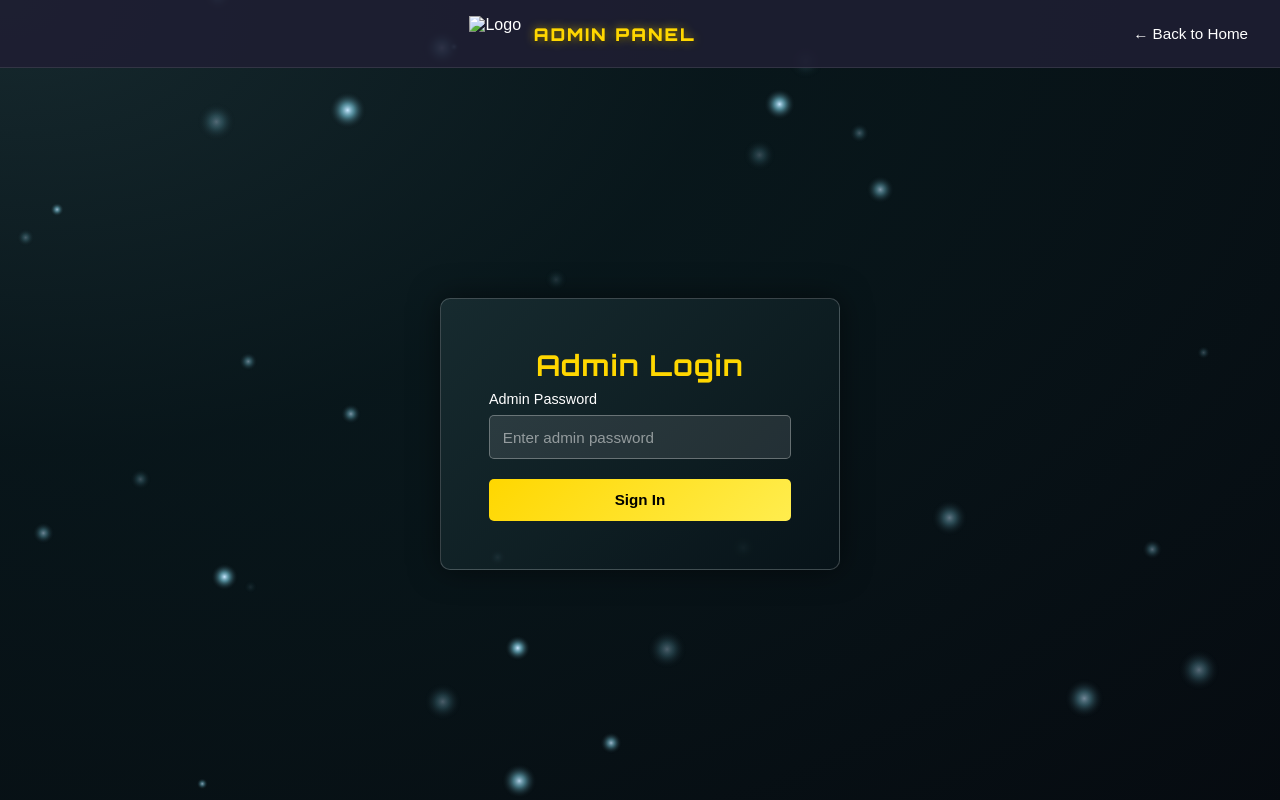
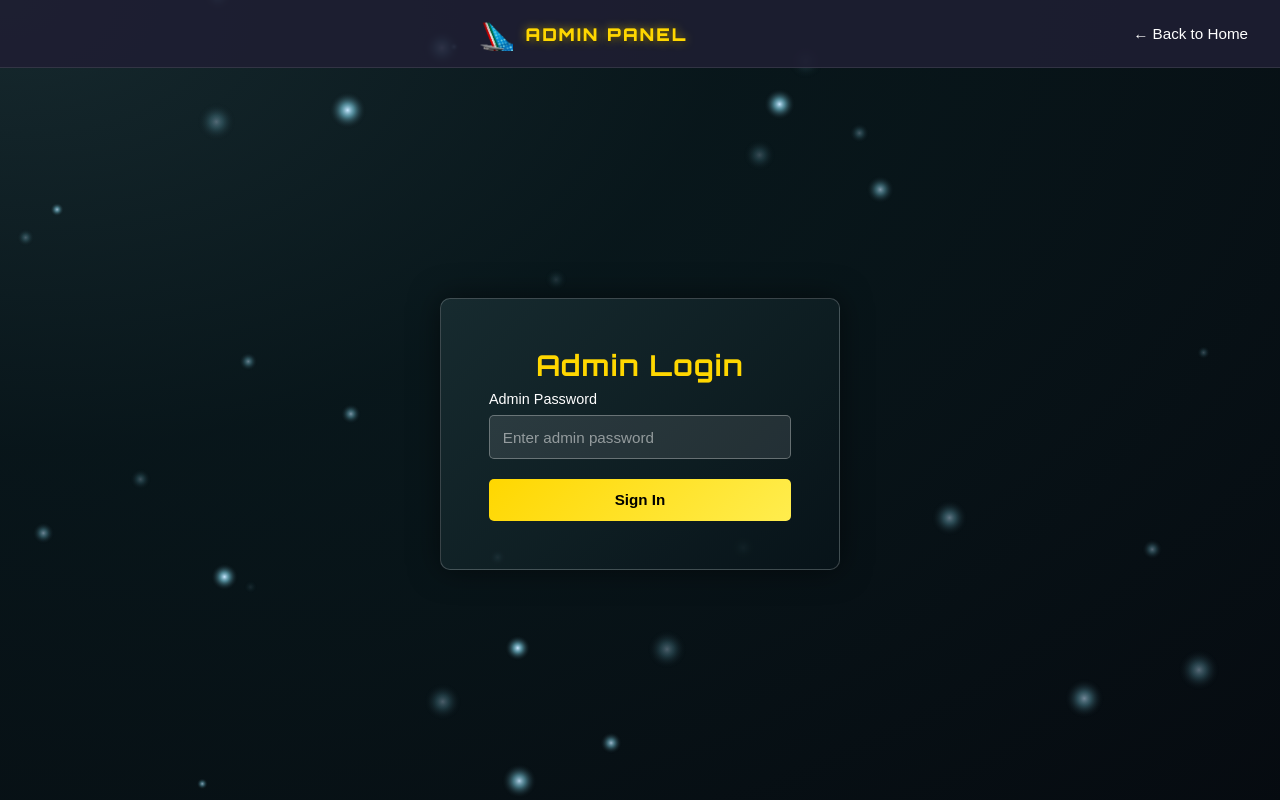
Before and after one commit to Cracck-code/ajaythehacker.github.io, a plain HTML site: page admin.html in a window 1280 px wide. Drawn offline with Linux system fonts and the light colour scheme.

Commit message:
Update admin.html

```diff
--- a/admin.html
+++ b/admin.html
@@ -281,7 +281,7 @@
     <nav>
         <div style="flex: 1;"></div>
         <div class="logo-section">
-            <img src="logo.png" alt="Logo">
+            <img src="Tail.png" alt="Logo">
             <span>ADMIN PANEL</span>
         </div>
         <div style="flex: 1;"></div>
```
